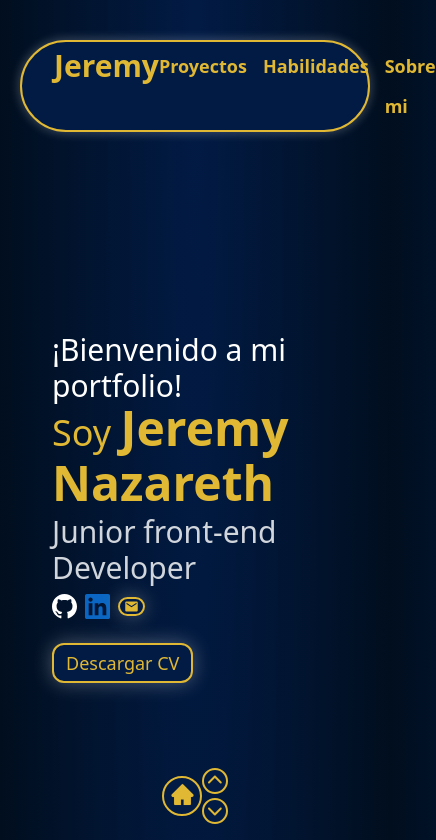
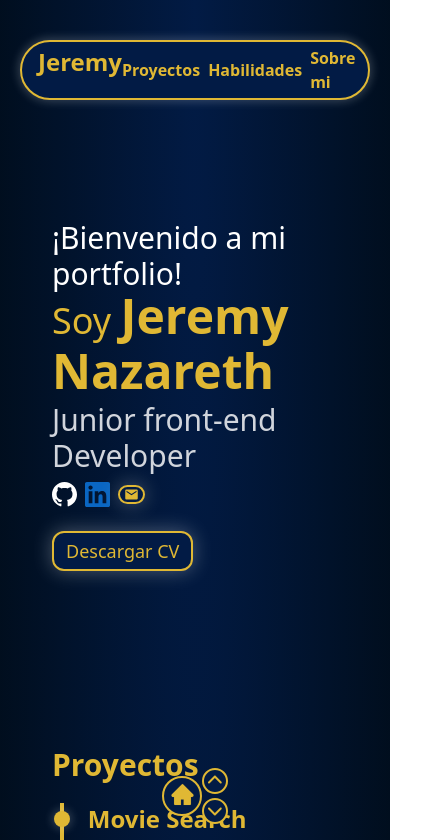
Before and after one commit to JeremyNazareth/portfolio, a Next.js app: page / in a window 390 px wide. Shown: the top 840 px of the page, 436 px wide, since content can reach past the window. Built offline with nearby package versions, Linux system fonts and the light colour scheme; a web font is replaced by a local one.

Commit message:
style: add general responsive adjustments

```diff
--- a/app/layout.tsx
+++ b/app/layout.tsx
@@ -23,11 +23,12 @@ export default function RootLayout({
   return (
     <html lang="en">
       <body className="px-5">
-        <header id="header" className="shadow-primary bg-primary text-secondary px-8 py-1 my-10 mx-auto flex justify-between rounded-full border-2
-        lg:max-w-5xl">
-          <a className="text-3xl font-bold text-secondary leading-10 transition-all duration-300 hover:text-white" href="#home">Jeremy</a>
+        <header id="header" className="shadow-primary bg-primary text-secondary px-4 py-1 my-10 mx-auto flex justify-between rounded-full border-2
+        lg:max-w-5xl lg:px-8 sm:px-8">
+          <a className="text-2xl font-bold leading- text-secondary transition-all duration-300 hover:text-white
+          lg:text-3xl" href="#home">Jeremy</a>
 
-          <nav className="flex text-lg/10 font-semibold gap-4">
+          <nav className="flex items-center text-base font-semibold gap-2 lg:text-lg ">
             <a href="#projects">Proyectos</a>
             <a href="#skills">Habilidades</a>
             <a href="#about">Sobre mi</a>
--- a/app/page.tsx
+++ b/app/page.tsx
@@ -12,13 +12,14 @@ export default function Page(){
     }
     return(
         <>
-        <section id="home" className="pt-40 scroll-m-80">
+        <section id="home" className="pt-20 h-6/8 lg:pt-40 scroll-m-80">
             <h1 className="text-3xl">¡Bienvenido a mi portfolio!</h1>
 
             <div className="flex text-5xl items-end">
                 <p className="flex-initial leading-13 text-4xl text-secondary">Soy&nbsp;
                     <strong  className="text-5xl text-secondary font-semibold flex-initial sm:text-6xl">Jeremy Nazareth</strong>
                 </p>
+
             </div>
             <p className="text-3xl text-gray-300">Junior front-end Developer</p>
             <ul className='redirection-badges flex gap-2 my-2'>
@@ -33,7 +34,7 @@ export default function Page(){
 
         <NavegationButtons/>
 
-        <section id="projects" className="projects-section">
+        <section id="projects" className="projects-section scroll-mt-5">
             <h1 className="text-3xl font-semibold text-secondary">Proyectos</h1>
             <div className="flex mt-5">
                 <div className="projects ">
@@ -119,7 +120,7 @@ export default function Page(){
                                     <li><a target='_blank' href="https://github.com/JeremyNazareth/react-movie-search"><FaGithub /></a></li>
                                 </ul>
                             </div>
-                            <ul className="project-badges flex flex-wrap max-w-md gap-3 mt-3 mb-6">
+                            <ul className="project-badges flex flex-wrap max-w-md gap-3 mt-3">
                                 <li className="items-center"><img className="project-badgeIcon" src="html5.svg" alt="" />
                                     <p>HTML5</p>
                                 </li>
@@ -143,7 +144,7 @@ export default function Page(){
         </section>
 
 
-        <section id="skills">
+        <section id="skills" className='scroll-mt-20'>
             <h1 className='text-3xl font-bold text-secondary text-center'>Habilidades</h1>
             <ul className='skills-badges flex flex-wrap justify-center m-5 gap-10'>
                 <li><img src="html5.svg" alt="" />HTML5</li>
@@ -158,7 +159,7 @@ export default function Page(){
         </section>
 
 
-        <section id="about">
+        <section id="about" className='scroll-mt-15'>
             <h1 className="text-3xl font-bold text-secondary mb-2 ">Sobre mi</h1>
             <p className='text-xl'>Me llamo <strong>Jeremy Nazareth Reyes Riquelme</strong>,
             titulado como <strong>Ingeniero en informática</strong>,
```
